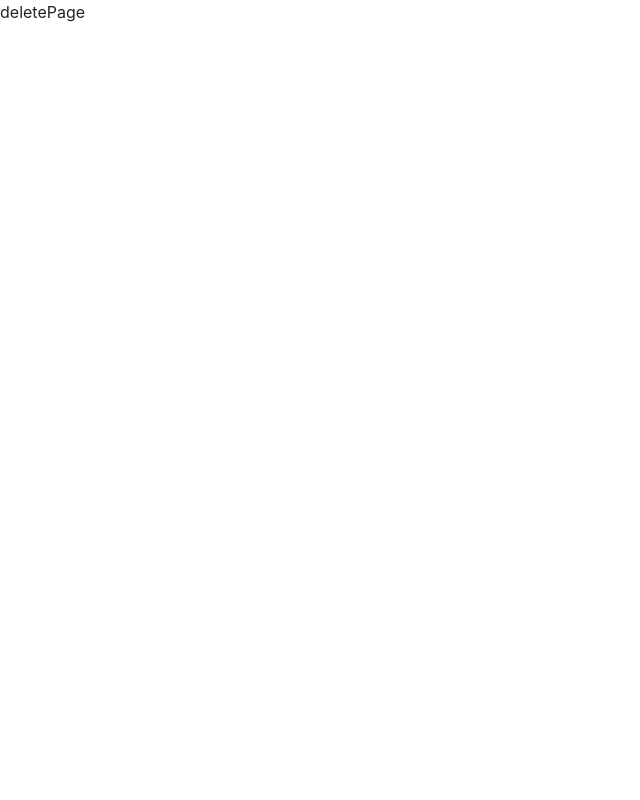
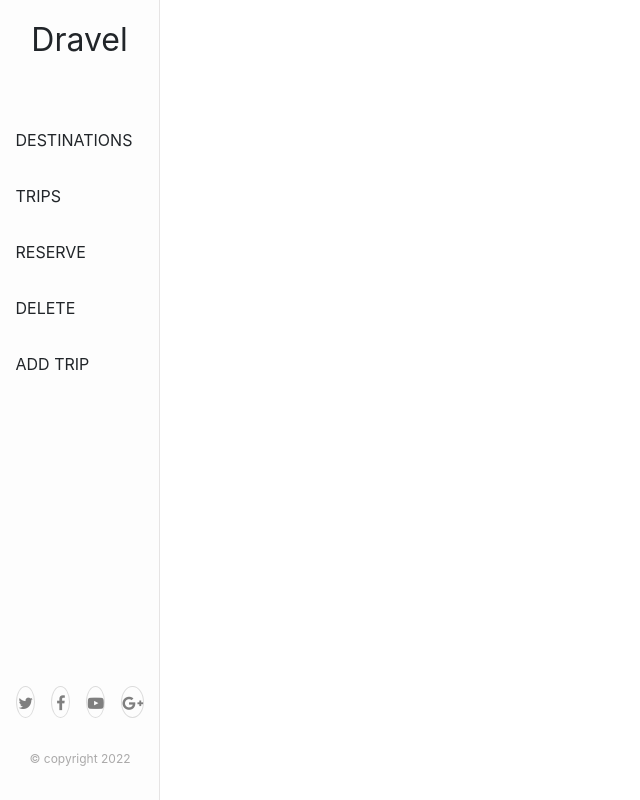
Before and after one commit to billionsjoel/dravel-app, a React (Create React App) app: page /delete in a window 1280 px wide. Shown: the whole page, without its empty margins (0-640 px from the left). Built offline with nearby package versions, Linux system fonts and the light colour scheme.

Commit message:
Import nav

```diff
--- a/src/pages/deletePage.js
+++ b/src/pages/deletePage.js
@@ -1,5 +1,15 @@
+import Navigation from '../components/navigation';
+
 function deletePage() {
-  return <div>deletePage</div>;
+  return (
+    <>
+      <div className="delete-container">
+        <div className="nav">
+          <Navigation />
+        </div>
+      </div>
+    </>
+  );
 }
 
 export default deletePage;
```
